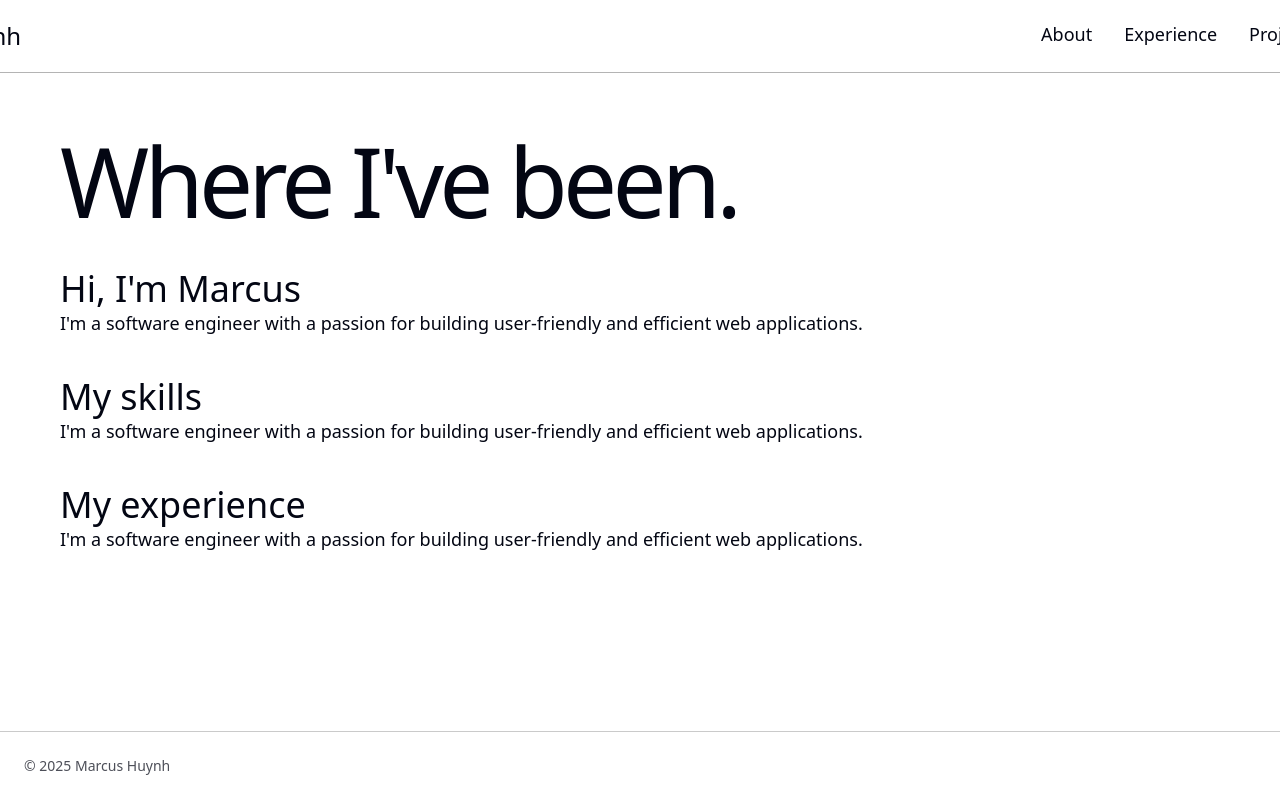
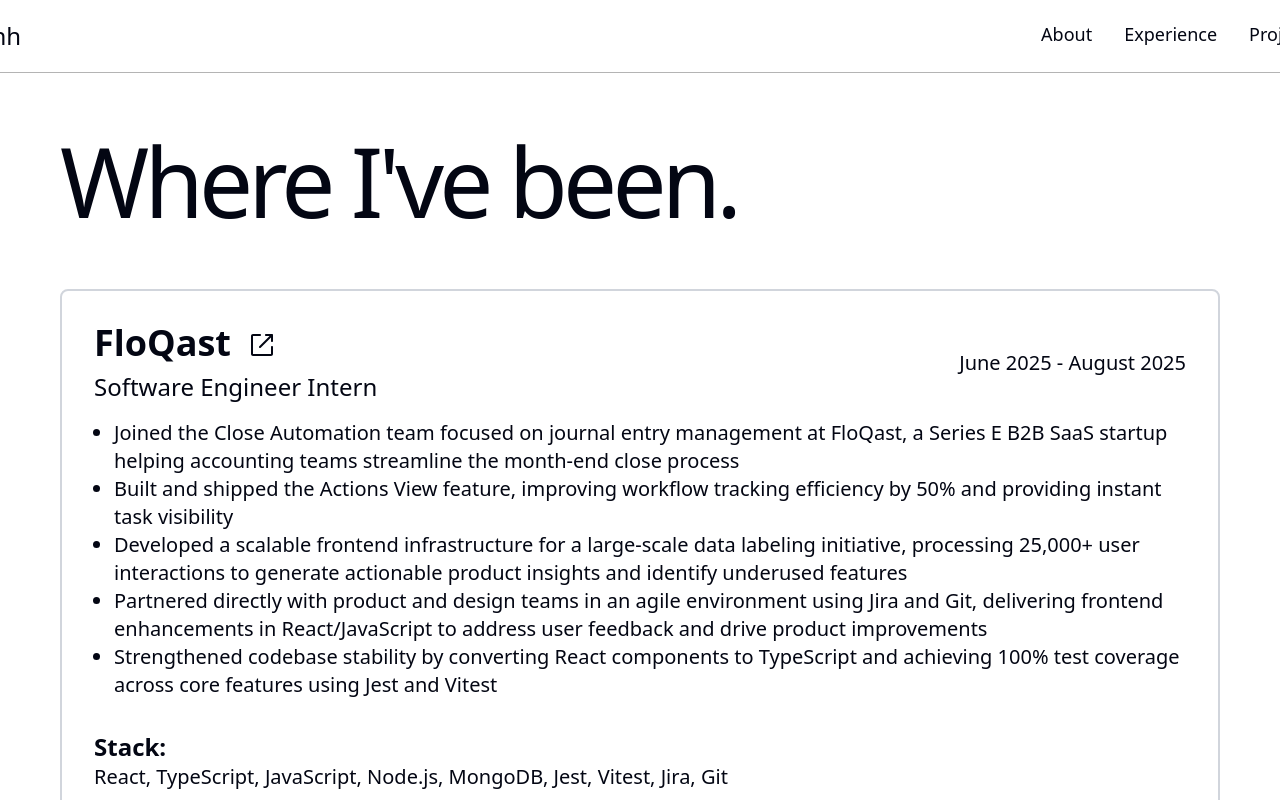
Before and after one commit to mjhuynh8/personal-portfolio, a Next.js app: page /experience in a window 1280 px wide. Shown: the top 800 px of the page. Built offline with nearby package versions, Linux system fonts and the light colour scheme.

Commit message:
experiences section

```diff
--- /dev/null
+++ b/app/components/ExperienceCard.js
@@ -0,0 +1,41 @@
+import { RxExternalLink } from "react-icons/rx";
+
+export default function ExperienceCard({
+  company,
+  title,
+  startDate,
+  endDate,
+  description,
+  stack,
+  link,
+}) {
+  return (
+    <div className="flex flex-col gap-4 border-2 border-gray-300 rounded-lg p-8">
+      <div className="flex flex-row gap-2 justify-between items-center">
+        <div className="flex flex-col gap-2">
+          <div className="flex flex-row gap-4 items-center">
+            <h1 className="text-4xl font-semibold">{company}</h1>
+            <a href={link} target="_blank" rel="noopener noreferrer">
+              <RxExternalLink className="text-3xl translate-y-0.5" />
+            </a>
+          </div>
+          <h1 className="text-2xl">{title}</h1>
+        </div>
+        <span className="text-xl">
+          {startDate} - {endDate}
+        </span>
+      </div>
+      <div>
+        <ul className="list-disc list-outside text-xl pl-5">
+          {description.map((item, index) => (
+            <li key={index}>{item}</li>
+          ))}
+        </ul>
+      </div>
+      <div>
+        <h1 className="text-2xl pt-4 font-semibold">Stack:</h1>
+        <p className="text-xl">{stack.join(", ")}</p>
+      </div>
+    </div>
+  );
+}
--- /dev/null
+++ b/app/experience/experiences.js
@@ -0,0 +1,48 @@
+export const experience = [
+  {
+    company: "FloQast",
+    title: "Software Engineer Intern",
+    startDate: "June 2025",
+    endDate: "August 2025",
+    description: [
+      "Joined the Close Automation team focused on journal entry management at FloQast, a Series E B2B SaaS startup helping accounting teams streamline the month-end close process",
+      "Built and shipped the Actions View feature, improving workflow tracking efficiency by 50% and providing instant task visibility",
+      "Developed a scalable frontend infrastructure for a large-scale data labeling initiative, processing 25,000+ user interactions to generate actionable product insights and identify underused features",
+      "Partnered directly with product and design teams in an agile environment using Jira and Git, delivering frontend enhancements in React/JavaScript to address user feedback and drive product improvements",
+      "Strengthened codebase stability by converting React components to TypeScript and achieving 100% test coverage across core features using Jest and Vitest",
+    ],
+    stack: [
+      "React",
+      "TypeScript",
+      "JavaScript",
+      "Node.js",
+      "MongoDB",
+      "Jest",
+      "Vitest",
+      "Jira",
+      "Git",
+    ],
+    link: "https://floqast.com",
+  },
+  {
+    company: "PRIME Lab",
+    title: "Undergraduate Researcher",
+    startDate: "Feb 2024",
+    endDate: "Jan 2025",
+    description: [
+      "Contributed to the PRIME Lab, an HCI/AI research group at Virginia Tech led by Dr. Yan Chen, focused on human-AI collaboration, programming tools, and real-time educational data analysis",
+      "Analyzed 250+ student-AI interaction events using PostgreSQL and SQL, revealing engagement patterns that contributed to research presented at CHI 2025 conference",
+      "Developed a web automation system powered by an AI-generated persona modeled on user personality traits, using React, JavaScript, Python, and Flask to explore the potential of personalized AI-driven automation",
+    ],
+    stack: [
+      "React",
+      "JavaScript",
+      "Python",
+      "Flask",
+      "PostgreSQL",
+      "SQL",
+      "Git",
+    ],
+    link: "https://chensivan.github.io/",
+  },
+];
--- a/app/experience/page.js
+++ b/app/experience/page.js
@@ -1,34 +1,30 @@
+import ExperienceCard from "../components/ExperienceCard";
+import { experience } from "./experiences";
+
 export default function Experience() {
   return (
-    <div className="p-15 flex flex-col gap-10">
+    <div className="p-15 flex flex-col gap-15 max-w-screen-2xl mx-auto">
       <h1
         className="text-8xl tracking-tighter
 text-balance"
       >
         Where I&apos;ve been.
       </h1>
-      <div className="flex flex-col gap-10">
-        <div>
-          <h1 className="text-4xl">Hi, I&apos;m Marcus</h1>
-          <p className="text-lg">
-            I&apos;m a software engineer with a passion for building
-            user-friendly and efficient web applications.
-          </p>
-        </div>
-        <div>
-          <h1 className="text-4xl">My skills</h1>
-          <p className="text-lg">
-            I&apos;m a software engineer with a passion for building
-            user-friendly and efficient web applications.
-          </p>
-        </div>
-        <div>
-          <h1 className="text-4xl">My experience</h1>
-          <p className="text-lg">
-            I&apos;m a software engineer with a passion for building
-            user-friendly and efficient web applications.
-          </p>
-        </div>
+      <div className="flex flex-col gap-15">
+        {experience.map((experience) => {
+          return (
+            <ExperienceCard
+              key={experience.company}
+              company={experience.company}
+              title={experience.title}
+              startDate={experience.startDate}
+              endDate={experience.endDate}
+              description={experience.description}
+              stack={experience.stack}
+              link={experience.link}
+            />
+          );
+        })}
       </div>
     </div>
   );
```
